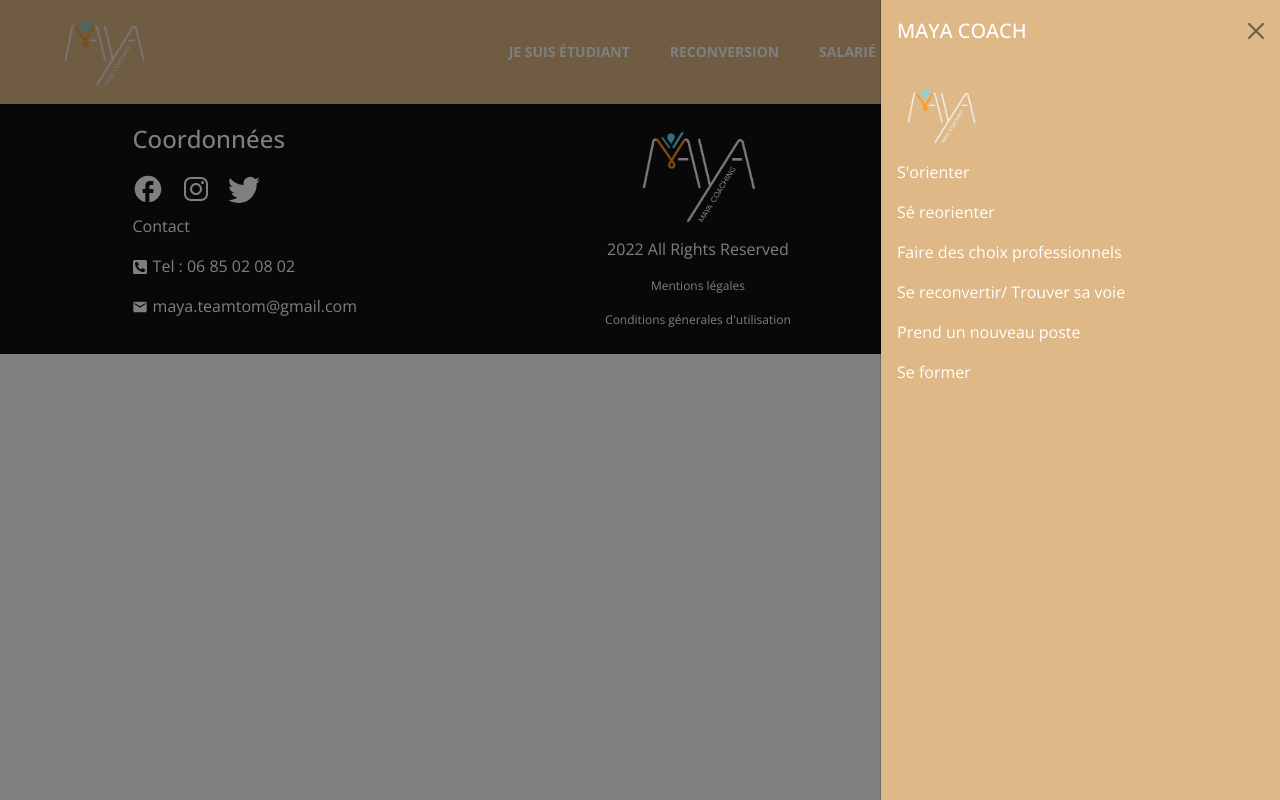
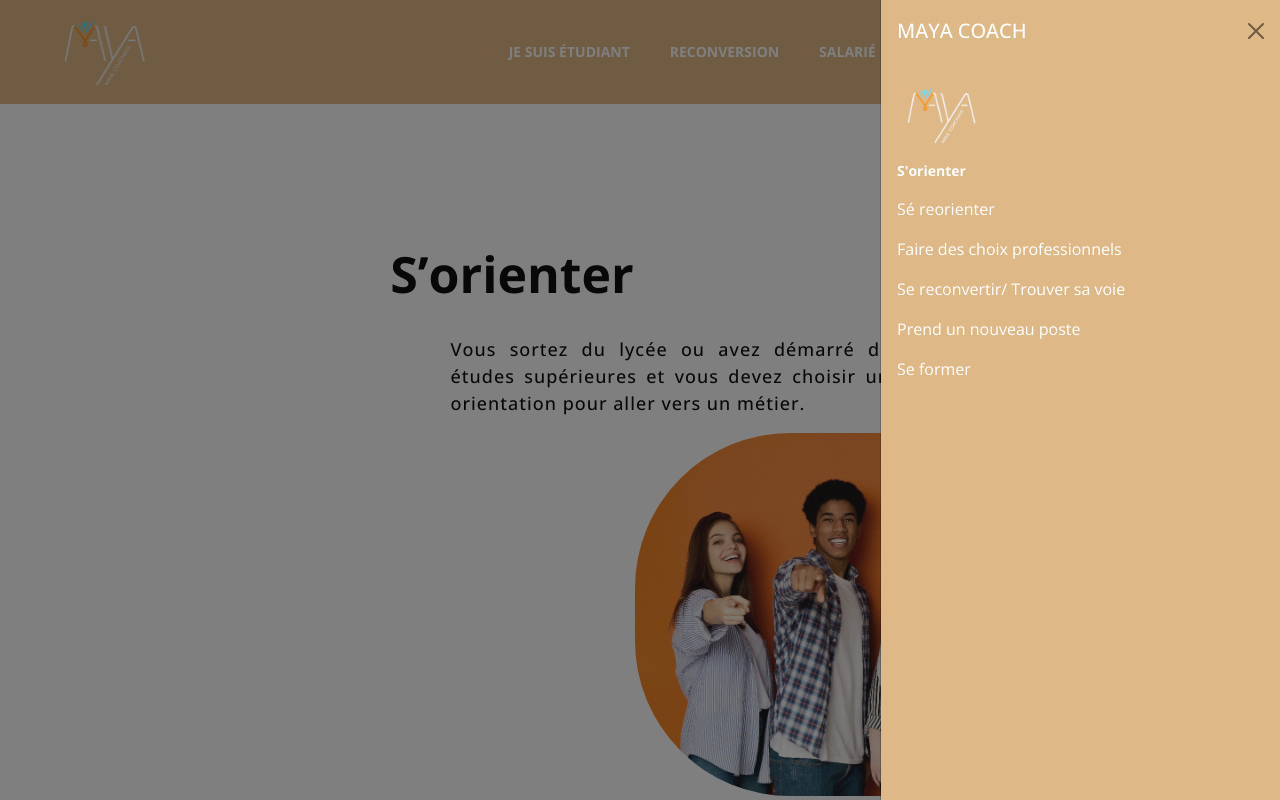
Before and after one commit to ProjectXTN/maya-coach, a React (Create React App) app: page /orienter in a window 1280 px wide. Both pictures are taken after a click on the button 1198 px from the left and 51 px from the top of the page. Shown: the top 800 px of the page. Built offline with nearby package versions, Linux system fonts and the light colour scheme.

Commit message:
page orienter

```diff
--- a/src/components/AnimationsRoutes/AnimationRoute.js
+++ b/src/components/AnimationsRoutes/AnimationRoute.js
@@ -13,7 +13,8 @@ import { Etudiant } from '../../pages/Etudiant';
 import { Contacte } from '../../pages/Contacte';
 import { Reconvertion } from '../../pages/Reconvertion';
 import { Salarie } from '../../pages/Salarie';
-import { Renseigner } from '../../pages/Renseigner'
+import { Renseigner } from '../../pages/Renseigner';
+import { Orienter } from '../../pages/Orienter'
 
 const AnimationRoute = () => {
 
@@ -28,6 +29,7 @@ const AnimationRoute = () => {
             <Route path="/reconvertion" element={<Reconvertion />} />
             <Route path="/je-suis-en-poste" element={<Salarie />} />
             <Route path="/se-renseigner" element={<Renseigner />} />
+            <Route path="/orienter" element={<Orienter />} />
         </Routes>
     </AnimatePresence>
     );
--- a/src/components/Header/index.jsx
+++ b/src/components/Header/index.jsx
@@ -36,6 +36,10 @@ const Header = () => {
         navigate('/se-renseigner');
       }
 
+      const handleClickToOrienter = () => {
+        navigate('/orienter');
+      }
+
 
   return (
     <ContainerGlobal>
@@ -66,7 +70,7 @@ const Header = () => {
                         <LinksA  href="#"><LogoImage src={ logo }/></LinksA>
                     </li>
                     <li className="nav-item">
-                        <LinksOffCanvas  className="nav-link" href="#">S'orienter</LinksOffCanvas>
+                        <LinksA  className="nav-link" onClick={handleClickToOrienter}>S'orienter</LinksA>
                     </li>
                     <li className="nav-item">
                         <LinksOffCanvas className="nav-link" href="#">Sé reorienter</LinksOffCanvas>
--- a/src/pages/Etudiant/index.jsx
+++ b/src/pages/Etudiant/index.jsx
@@ -4,7 +4,7 @@ import React from 'react';
 import { Button } from '../../components/Button';
 
 import imageEtudiant from '../../assets/images/etudiant-img.jpg';
-import imageEtudiant2 from '../../assets/images/etudiant-2.jpg'
+import imageEtudiant2 from '../../assets/images/etudiant-2.jpg';
 import { useNavigate } from 'react-router-dom';
 import { motion } from 'framer-motion';
 
--- /dev/null
+++ b/src/pages/Orienter/index.jsx
@@ -0,0 +1,87 @@
+import React from 'react';
+
+import { Button } from '../../components/Button'
+
+
+import imageEtudiant from '../../assets/images/etudiant-2.jpg';
+import { motion } from 'framer-motion';
+import { useNavigate } from 'react-router-dom';
+
+import { Container, BgRow, Row, TextOrientation, Container2 } from './styles';
+
+const Orienter = () => {
+
+    const navigate = useNavigate();
+
+    const handleClickToContact = () => {
+        navigate('/contacte');
+    }
+
+  return (
+    <>
+    <motion.div
+    initial={{width: 0}}
+    animate={{width: "100%"}}
+    exit={{ x: window.innerWidth, transition: {duration: 0.4}}}
+    >
+        <Container>
+            <Row>
+                <h1>
+                S’orienter
+                </h1>
+            </Row>
+            <Row>
+                <p>
+                Vous sortez du lycée ou avez démarré des études supérieures et vous devez choisir une orientation pour aller vers un métier.
+                </p>
+            </Row>
+            <Row>
+                <img src={ imageEtudiant }></img>
+            </Row>
+        </Container>
+
+        <Container2>
+            <Row>
+                <h2>
+                JE VOUS ACCOMPAGNE POUR
+                </h2>
+            </Row>
+            <TextOrientation>
+                        <p>
+                            <ul>
+                                <li>
+                                Étudier vos hésitations
+                                </li>
+                                <li>
+                                Vous poser les bonnes questions avant de faire vos choix
+                                </li>
+                                <li>
+                                Vous aider à faire l’inventaire de vos centres d’intérêt
+                                </li>
+                                <li>
+                                Faire ressortir les traits essentiels de votre personnalité
+                                </li>
+                                <li>
+                                Identifier vos ressources et vous apprendre à les utiliser
+                                </li>
+                                <li>
+                                Réfléchir à vos valeurs et vous en servir de guide
+                                </li>
+                            </ul>
+                        </p>
+            </TextOrientation>
+
+            <BgRow>
+                {/* <img src={ imageEtudiant2 }></img> */}
+            </BgRow>
+        </Container2>
+
+        <div className='text-center'>
+            <Button title="Je contacte Maya" variant='secundary' onClick={handleClickToContact}/>
+        </div>
+    </motion.div>
+    </>
+  )
+}
+
+export { Orienter };
--- /dev/null
+++ b/src/pages/Orienter/styles.js
@@ -0,0 +1,237 @@
+import styled from "styled-components";
+
+
+export const Container = styled.div`
+    display: flex;
+    flex-direction: column;
+    height: 100vh;
+    align-items: center;
+    justify-content: center;
+    width: 80%;
+
+    @media screen and (width <= 1200px) {
+        margin-top: -10%;
+    }
+
+
+    @media screen and (width <= 750px) {
+        margin-top: 3rem;
+        width: 100%;
+
+    }
+
+`
+
+export const Container2 = styled.div`
+    display: flex;
+    flex-direction: column;
+    height: 50vh;
+    align-items: center;
+    justify-content: center;
+    width: 80%;
+
+    @media screen and (width <= 1200px) {
+        margin-top: -10%;
+    }
+
+
+    @media screen and (width <= 750px) {
+        margin-top: 3rem;
+        width: 100%;
+
+    }
+`
+
+export const Row = styled.div`
+    display:flex;
+    justify-content: center;
+    align-items: center;
+    width: 80%;
+
+
+    h1{
+        width:100%;
+        color: #111;
+        font-size: 50px;
+        font-weight: 700;
+        text-align: center;
+        margin: 2rem;
+
+    }
+
+    h2{
+        width:100%;
+        color: #111;
+        font-size: 40px;
+        font-weight: 700;
+        text-align: center;
+        margin: 2rem;
+    }
+
+    p{
+        width: 55%;
+        color: #111;
+        margin-left: 40%;
+        font-size: 18px;
+        font-weight: 500;
+        letter-spacing: 1px;
+        text-align: justify;
+        z-index: 2;
+    }
+
+    img{
+        width: 70%;
+        margin-top: -0%;
+        margin-left: 100%;
+        opacity: 90%;
+        border-radius: 155px;
+    }
+
+    @media screen and (width <= 1200px) {
+        width: 100%;
+
+        h1{
+            width:100%;
+            font-size: 40px;
+            font-weight: 700;
+        }
+
+        p{
+            width: 65%;
+            margin-left: 0%;
+            font-size: 14px;
+
+        }
+
+        img{
+            width: 60%;
+            margin-top: -11%;
+            margin-left: 80%;
+
+        }
+    }
+
+
+    @media screen and (width <= 750px) {
+        width: 100%;
+
+
+        h1{
+            width:100%;
+            font-size: 40px;
+            font-weight: 700;
+
+        }
+
+        p{
+            margin-left: 0%;
+            font-size: 12px;
+            letter-spacing: 1px;
+            text-align: justify;
+        }
+
+        img{
+            width: 80%;
+            margin-top: 5%;
+            margin-left: 0%;
+
+        }
+    }
+`
+
+export const TextOrientation = styled.div`
+    display: flex;
+    height: 100vh;
+    margin-top: 2rem;
+
+
+    p{
+        color: #111;
+        height: 300px;
+        width: 850px;
+        font-size: 24px;
+        font-weight: 400;
+        padding: 30px;
+        background-color: #FFF;
+        border: 1px solid #111;
+        box-shadow: 20px 20px 5px #111;
+        letter-spacing: 1.5px;
+        text-align: justify;
+        margin-left: 3rem;
+    }
+
+    @media screen and (width <= 1200px) {
+        height: 70%;
+
+        p{
+            height: 200px;
+            width: 600px;
+            font-size: 16px;
+            padding: 30px;
+        }
+    }
+
+
+    @media screen and (width <= 750px) {
+        height: 50%;
+        margin-top: 3rem;
+        margin-left: -3rem;
+
+        p{
+            height: 300px;
+            width: 300px;
+            font-size: 14px;
+            padding: 30px;
+        }
+    }
+`
+
+export const BgRow = styled.div`
+    display:flex;
+    justify-content: center;
+    align-items: center;
+    width: 80%;
+
+    img{
+        width: 68%;
+        margin-top: -40%;
+        margin-left: 62%;
+        opacity: 90%;
+        border-radius: 155px;
+    }
+
+    @media screen and (width <= 1200px) {
+
+
+        img{
+            width: 80%;
+            margin-top: -50%;
+            margin-left: 62%;
+
+        }
+    }
+
+    @media screen and (width <= 960px) {
+        img{
+            width: 100%;
+            margin-top: -63%;
+            margin-left: 62%;
+
+        }
+    }
+
+    @media screen and (width <= 750px) {
+        display:flex;
+        justify-content: center;
+        align-items: center;
+        width: 100%;
+
+        img{
+            width: 85%;
+            margin-top: 0;
+            margin-left: 0;
+            opacity: 100%;
+        }
+
+    }
+`
```
